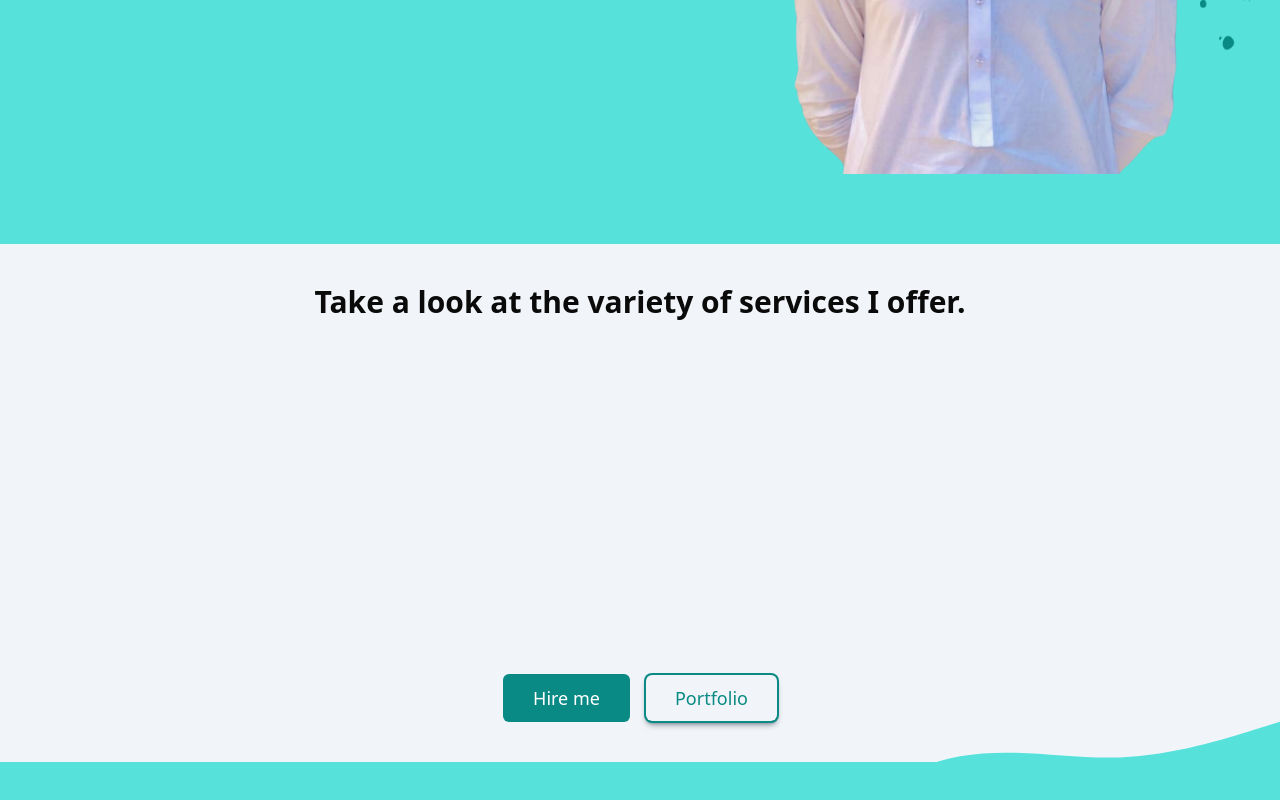
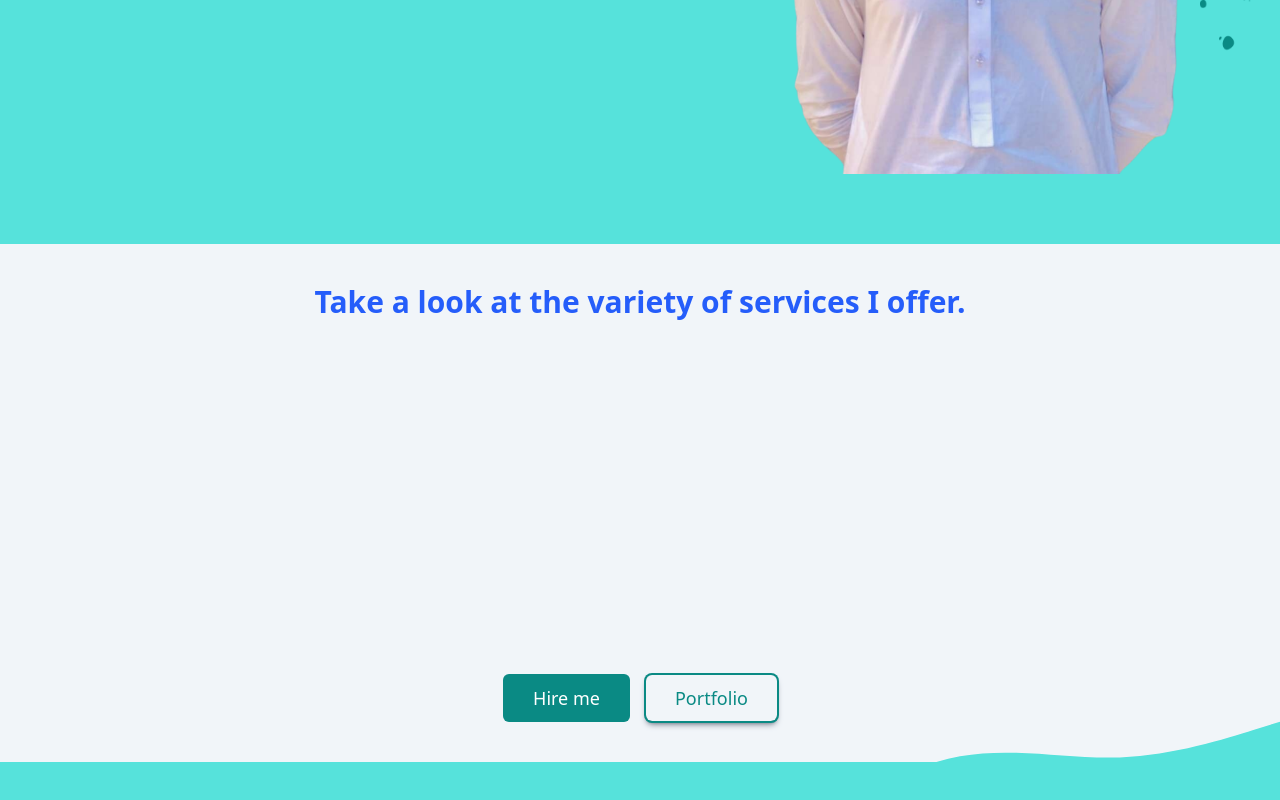
Before and after one commit to iamasadshah/iamasadshah-ibnerafi, a Next.js app: page / in a window 1280 px wide. Shown: the part 628-1428 px from the top of the page. Built offline with nearby package versions, Linux system fonts and the light colour scheme.

Commit message:
About me section enhanced

```diff
--- a/src/app/components/About-me.tsx
+++ b/src/app/components/About-me.tsx
@@ -71,7 +71,7 @@ const About = () => {
         ref={textRef}
         className="text-div text-center lg:text-start py-2 lg:py-4 flex flex-col space-y-2 lg:space-y-4 lg:items-start"
       >
-        <p className="text-xl font-semibold">About me</p>
+        <p className="text-xl font-semibold text-primary3">About me</p>
         <h3 className="text-2xl lg:text-4xl">
           Who is responsible for all of this impressive effort?
         </h3>
@@ -83,7 +83,7 @@ const About = () => {
         </p>
 
         {/* Cards Section */}
-        <div className="card-div text-primary1 flex flex-col lg:flex-row lg:space-x-2">
+        <div className="card-div flex flex-col lg:flex-row lg:space-x-4 text-primary3">
           <div className="cards">
             <h4 className="text-xl font-bold">100+</h4>
             <p>Project completed</p>
--- a/src/app/components/Services.tsx
+++ b/src/app/components/Services.tsx
@@ -81,7 +81,7 @@ const Services = () => {
     >
       <h1
         ref={headerRef}
-        className="text-2xl lg:text-3xl font-semibold text-center px-4"
+        className="text-2xl lg:text-3xl font-semibold text-center px-4 text-primary3"
       >
         Take a look at the variety of services I offer.
       </h1>
--- a/src/app/globals.css
+++ b/src/app/globals.css
@@ -198,7 +198,7 @@ html::-webkit-scrollbar {
     @apply flex flex-col space-y-4 lg:flex-row lg:space-y-0 lg:space-x-4;
   }
   .cards {
-    @apply rounded-lg py-2 px-4 shadow-sm shadow-primary1;
+    @apply rounded-lg py-2 px-4 shadow-md shadow-primary3;
   }
   .project-card {
     @apply flex flex-col text-center space-y-3 pb-3 lg:text-start;
```
